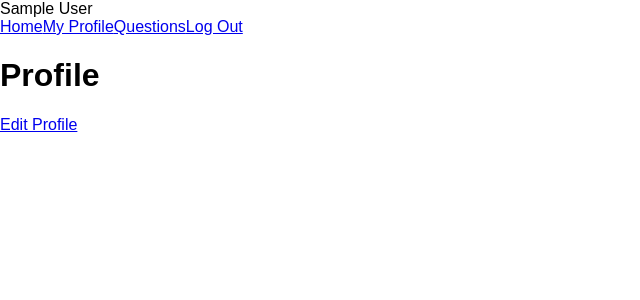
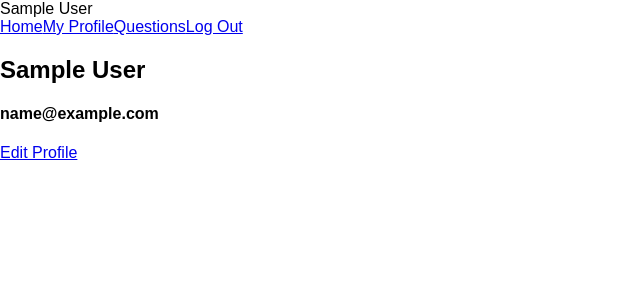
Before and after one commit to BBarden93/GA_Project_4, a React (Create React App) app in the folder client/: page /profile in a window 1280 px wide. Shown: the top 300 px of the page, without its empty margins (0-640 px from the left). Built offline with nearby package versions, Linux system fonts and the light colour scheme; sample sign-in values are in the browser's storage.

Commit message:
render current user profile info

```diff
--- a/client/src/views/Profile.jsx
+++ b/client/src/views/Profile.jsx
@@ -1,11 +1,18 @@
-import React from 'react'
-import { Link } from 'react-router-dom'
+import React from 'react';
+import { Link } from 'react-router-dom';
+import httpClient from '../httpClient.js';
 
 class Profile extends React.Component {
+    state = {
+        currentUser: httpClient.getCurrentUser()
+    }
     render (){
+        const {currentUser} = this.state
+
         return (
             <div className="editProfile">
-                <h1>Profile</h1>
+                <h2>{currentUser.name}</h2>
+                <h4>{currentUser.email}</h4>
                 <Link to="/editprofile">Edit Profile</Link>
             </div>
         )
--- a/client/src/views/QuestionDetail.jsx
+++ b/client/src/views/QuestionDetail.jsx
@@ -58,6 +58,7 @@ class QuestionDetail extends React.Component {
                             return (
                                 <div key={a._id} className="answer-list">
                                     <p>{a.body} - {a.user.name}</p>
+                                    {/* <button type="button" onClick={this.handleAnswerDeleteClick.bind(this)}>Delete Answer</button> */}
                                 </div>
                             )
                         })
```
